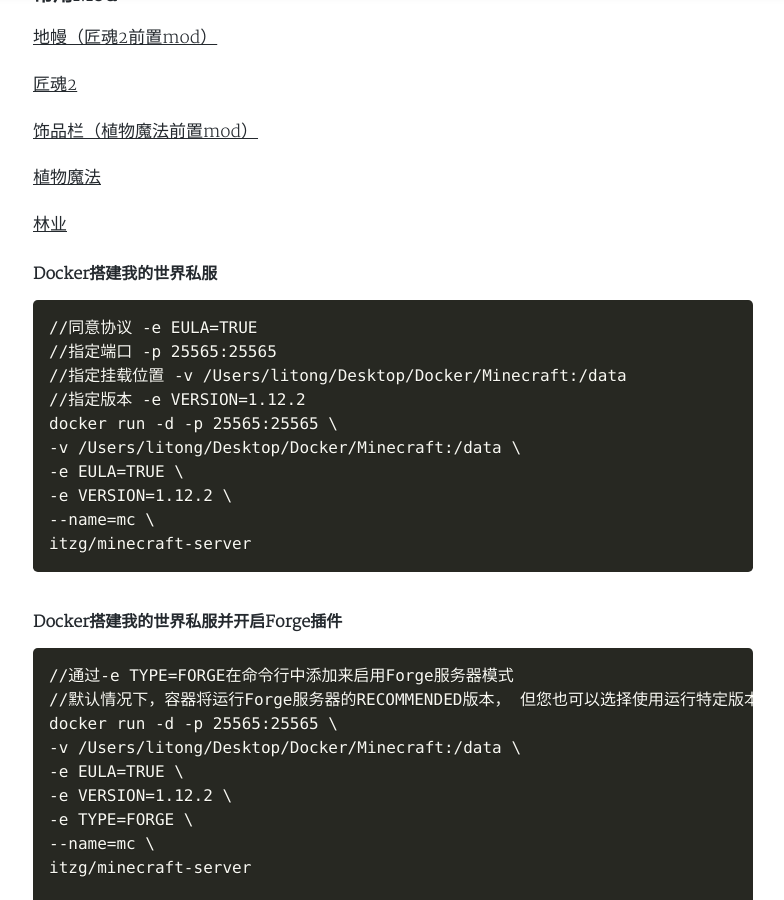
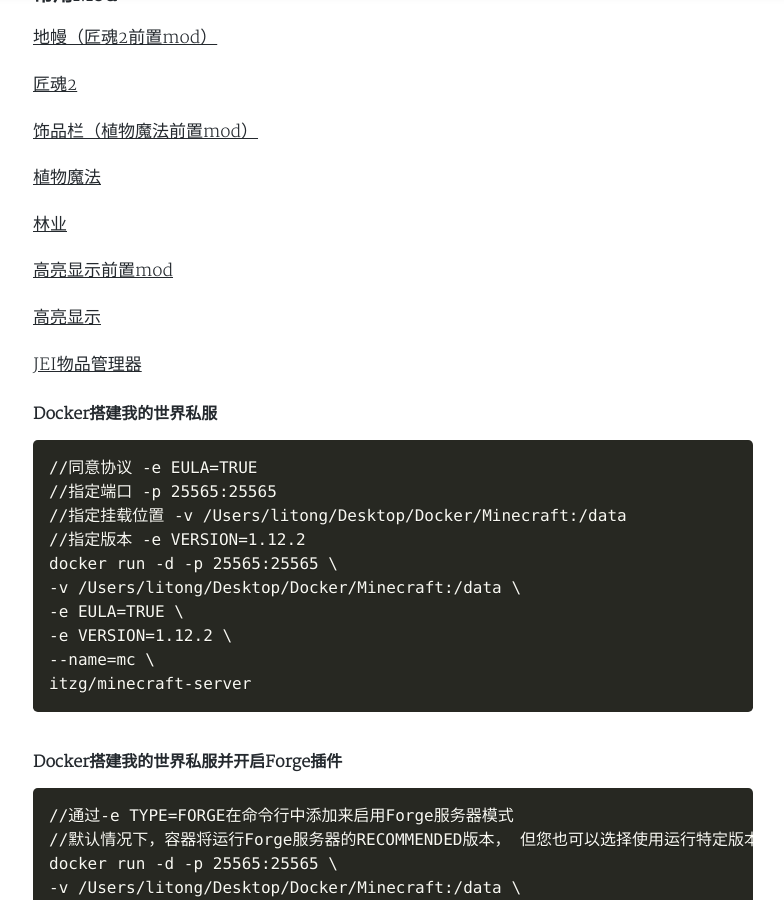
Before and after one commit to litong1993/litong1993.github.com, a Jekyll site: the page built from _posts/游戏/2019-11-24-我的世界.md, in a window 1280 px wide and 900 px high, scrolled down 836 px. Shown: the whole window, without its empty margins (247-1031 px from the left). Built offline with Jekyll 4.4.1, drawn with Linux system fonts in a browser that asks for light colours; nearby versions of some CDN libraries; a style sheet for code colours, icons or effects is not loaded.

Commit message:
Update 2019-11-24-我的世界.md

```diff
--- a/_posts/游戏/2019-11-24-我的世界.md
+++ b/_posts/游戏/2019-11-24-我的世界.md
@@ -32,6 +32,12 @@ tags: 游戏
 [植物魔法](https://www.mcmod.cn/class/332.html)
 
 [林业](https://www.mcmod.cn/class/5.html)
+
+[高亮显示前置mod](https://www.mcmod.cn/class/1411.html)
+
+[高亮显示](https://www.mcmod.cn/class/668.html)
+
+[JEI物品管理器](https://www.mcmod.cn/class/459.html)
 
 #### Docker搭建我的世界私服
 
```
